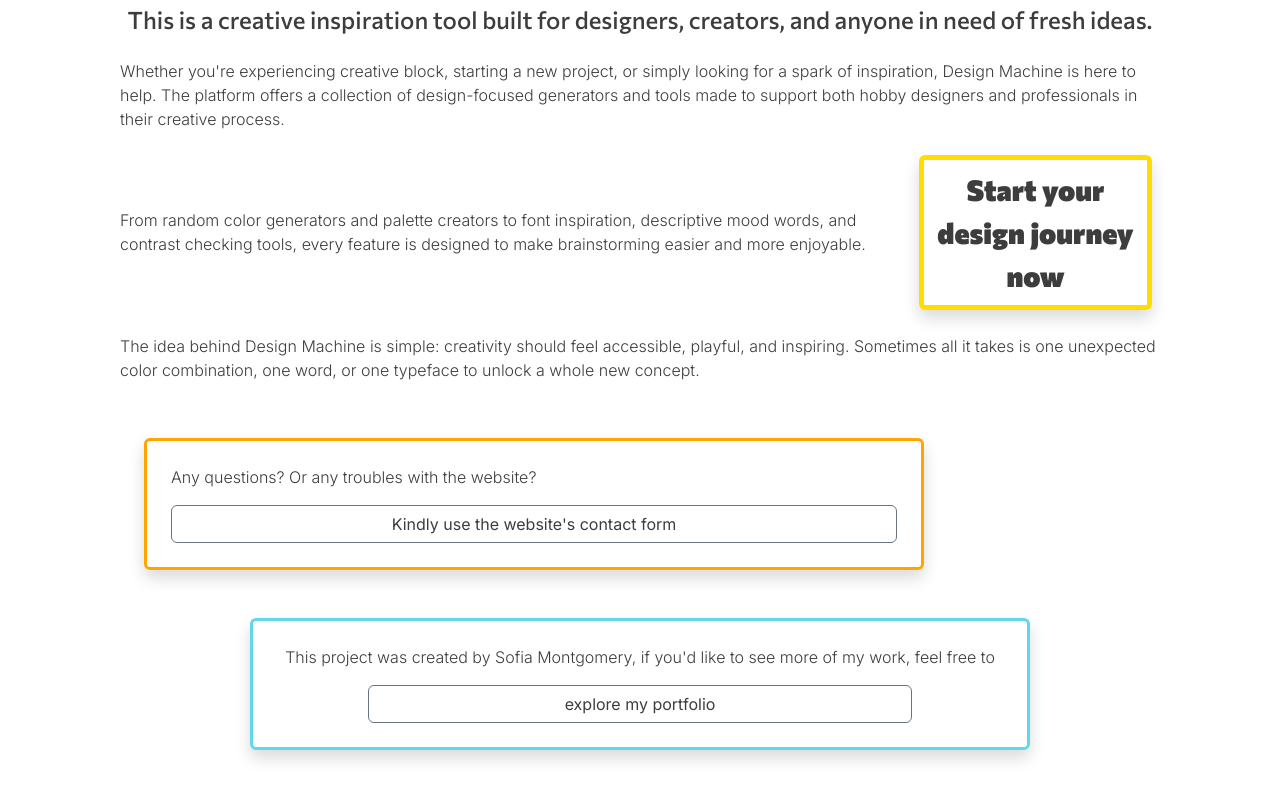
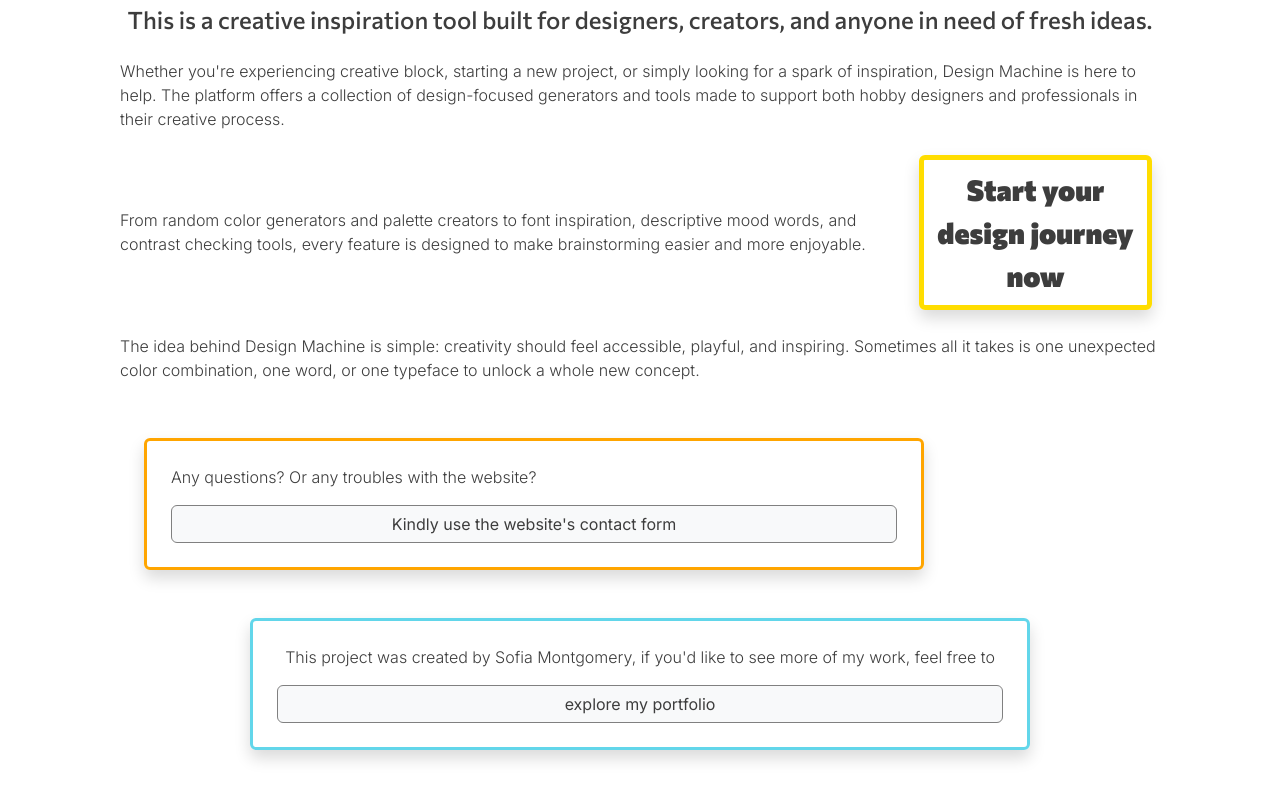
Before and after one commit to fiamont/colormachine, a React (Vite) app: page /about in a window 1280 px wide. Shown: the part 276-1076 px from the top of the page. Built offline with nearby package versions, Linux system fonts and the light colour scheme.

Commit message:
Edit about-buttons css

```diff
--- a/src/components/about/AboutComponents.css
+++ b/src/components/about/AboutComponents.css
@@ -17,8 +17,8 @@
 }
 
 .link {
-  text-decoration: none;
   color: var(--grey-font);
+  border: 1px grey solid;
 }
 
 .teaser-link {
--- a/src/components/about/ToContact.jsx
+++ b/src/components/about/ToContact.jsx
@@ -6,12 +6,7 @@ function ToContact({ text }) {
   return (
     <div className="d-flex flex-column to-contact-container shadow p-4 rounded align-self-start my-2 mx-0 m-sm-4 w-75">
       <p>{text.contact.before}</p>
-      <Button
-        as={Link}
-        className="link"
-        variant="outline-secondary"
-        to="/contact"
-      >
+      <Button as={Link} className="link" variant="light" to="/contact">
         {text.contact.linktext}
       </Button>
     </div>
--- a/src/components/about/ToPortfolio.jsx
+++ b/src/components/about/ToPortfolio.jsx
@@ -9,8 +9,8 @@ function ToPortfolio({ text }) {
         href={text.link.uri}
         target="_blank"
         rel="noopener noreferrer"
-        className="w-75 align-self-center link"
-        variant="outline-secondary"
+        className="link"
+        variant="light"
       >
         {text.link.linktext}
       </Button>
```
